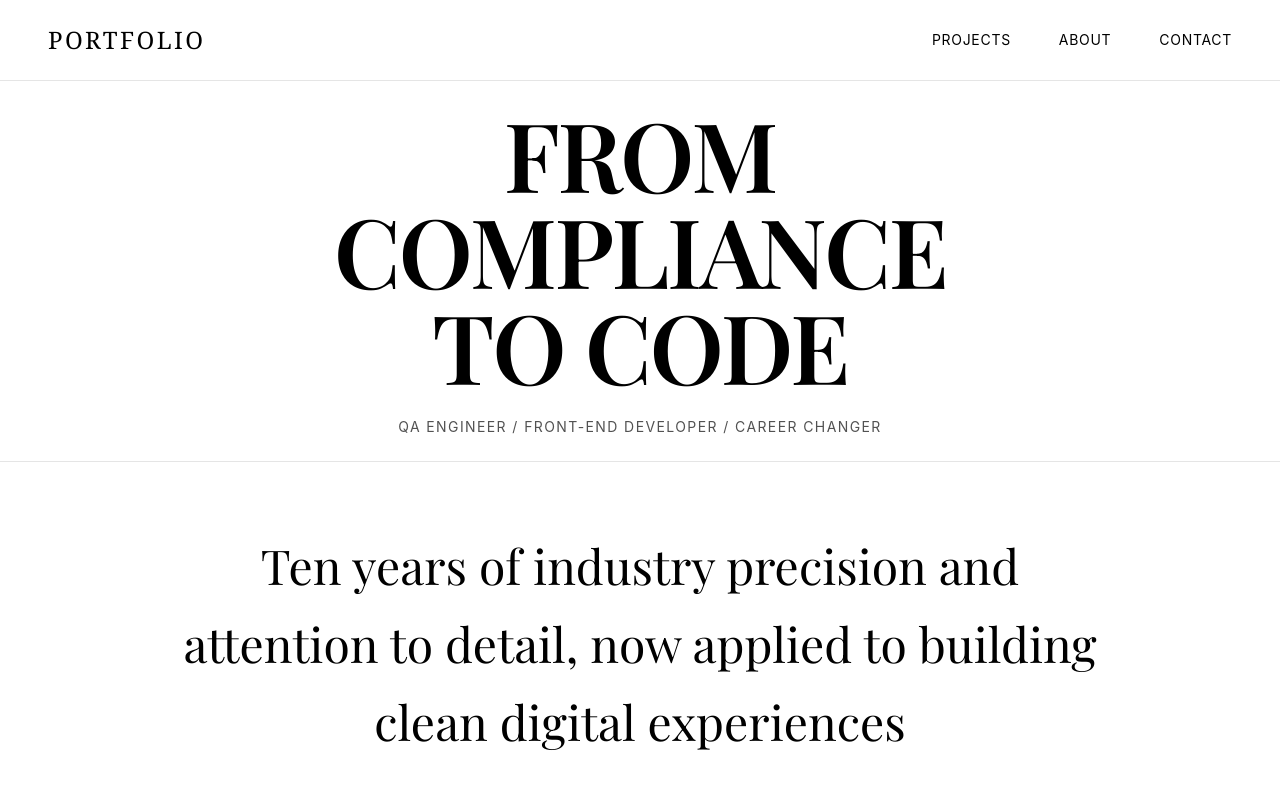
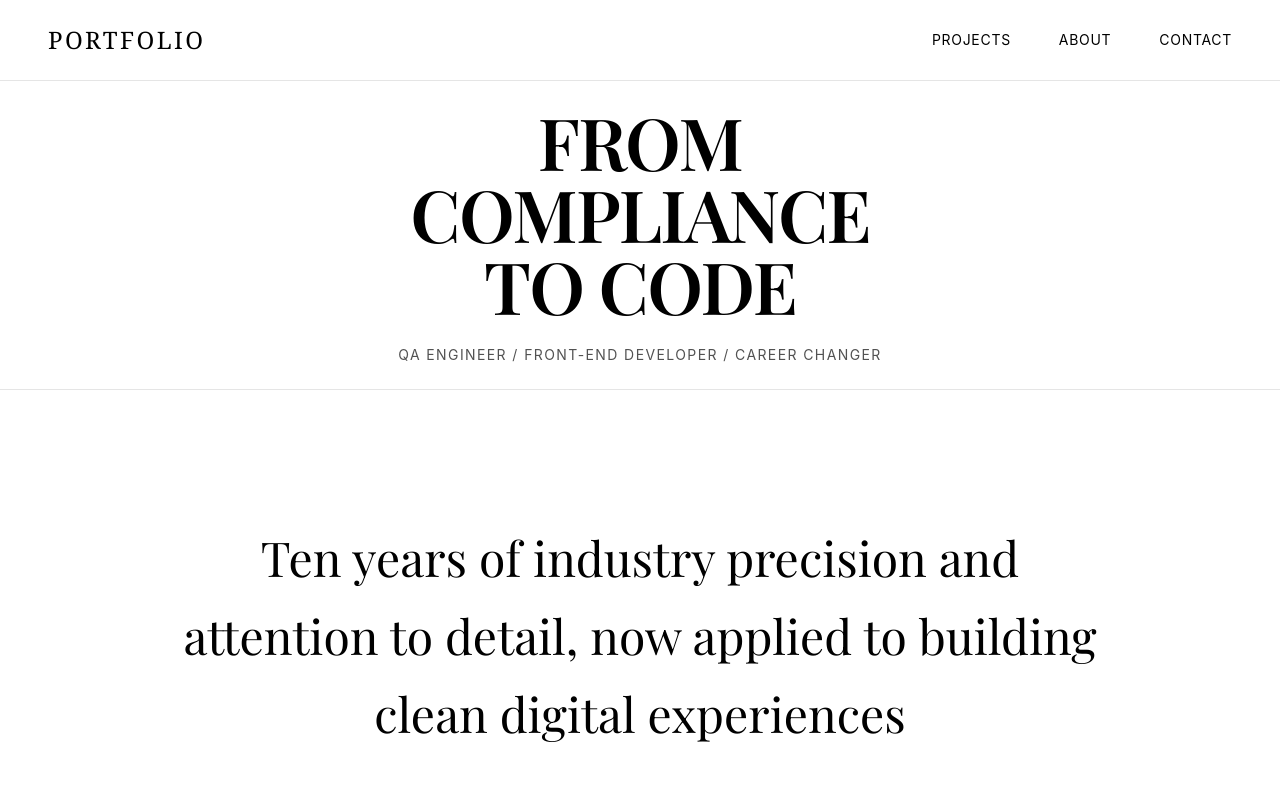
Before and after one commit to dne15/my-portfolio, a React (Vite) app in the folder my-portfolio/: page / in a window 1280 px wide. Shown: the top 800 px of the page. Built offline with nearby package versions, Linux system fonts and the light colour scheme.

Commit message:
fix: hero text size reduced to fit mobile

```diff
--- a/my-portfolio/src/components/Hero.jsx
+++ b/my-portfolio/src/components/Hero.jsx
@@ -1,9 +1,9 @@
 function Hero() {
     return (
-        <section className="h-700px border-b border-neutral-200 flex items-center justify-center">
+        <section className="h-500px md:h-600px lg:h-700px border-b border-neutral-200 flex items-center justify-center">
             <div className="text-center px-6">
                 <br />
-                <h1 className="text-7xl lg:text-8xl tracking-tight mb-6 font-semibold">
+                <h1 className="text-5xl lg:text-7xl tracking-tight mb-6 font-semibold">
                     FROM<br/>COMPLIANCE<br/>TO CODE
                 </h1>
                 <p className="text-sm tracking-widest text-neutral-600">
--- a/my-portfolio/src/components/Statement.jsx
+++ b/my-portfolio/src/components/Statement.jsx
@@ -1,6 +1,6 @@
 function Statement() {
     return (
-        <section className="border-b border-neutral-200 py-10 lg:py-16">
+        <section className="border-b border-neutral-200 py-10 lg:py-32">
             <div className="max-w-5xl mx-auto px-6 lg:px-12">
                 <p className="font-playfair text-2xl md:text-4xl lg:text-5xl leading-relaxed text-center font-normal">
                     Ten years of industry precision and attention to detail, now applied to building clean digital experiences
```
